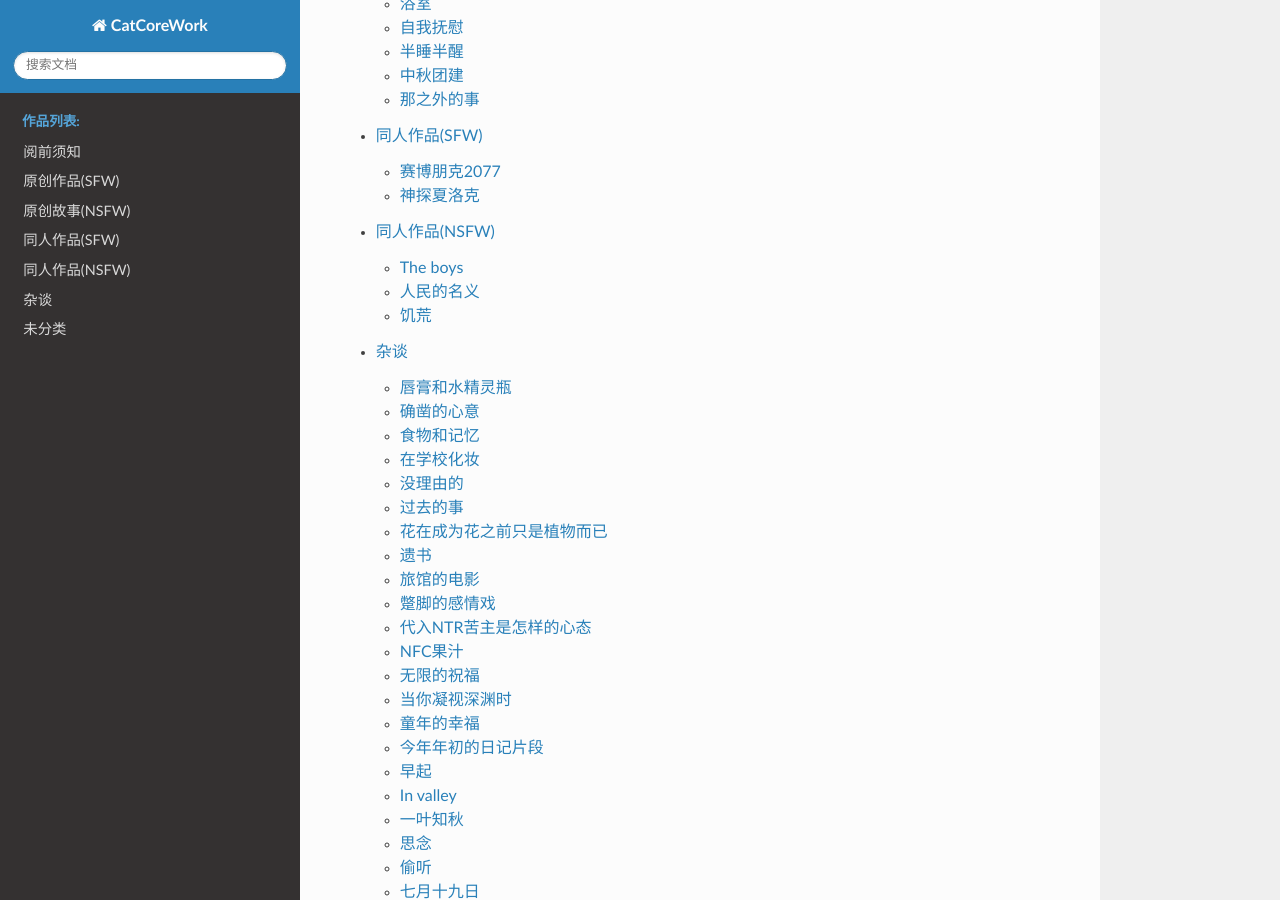
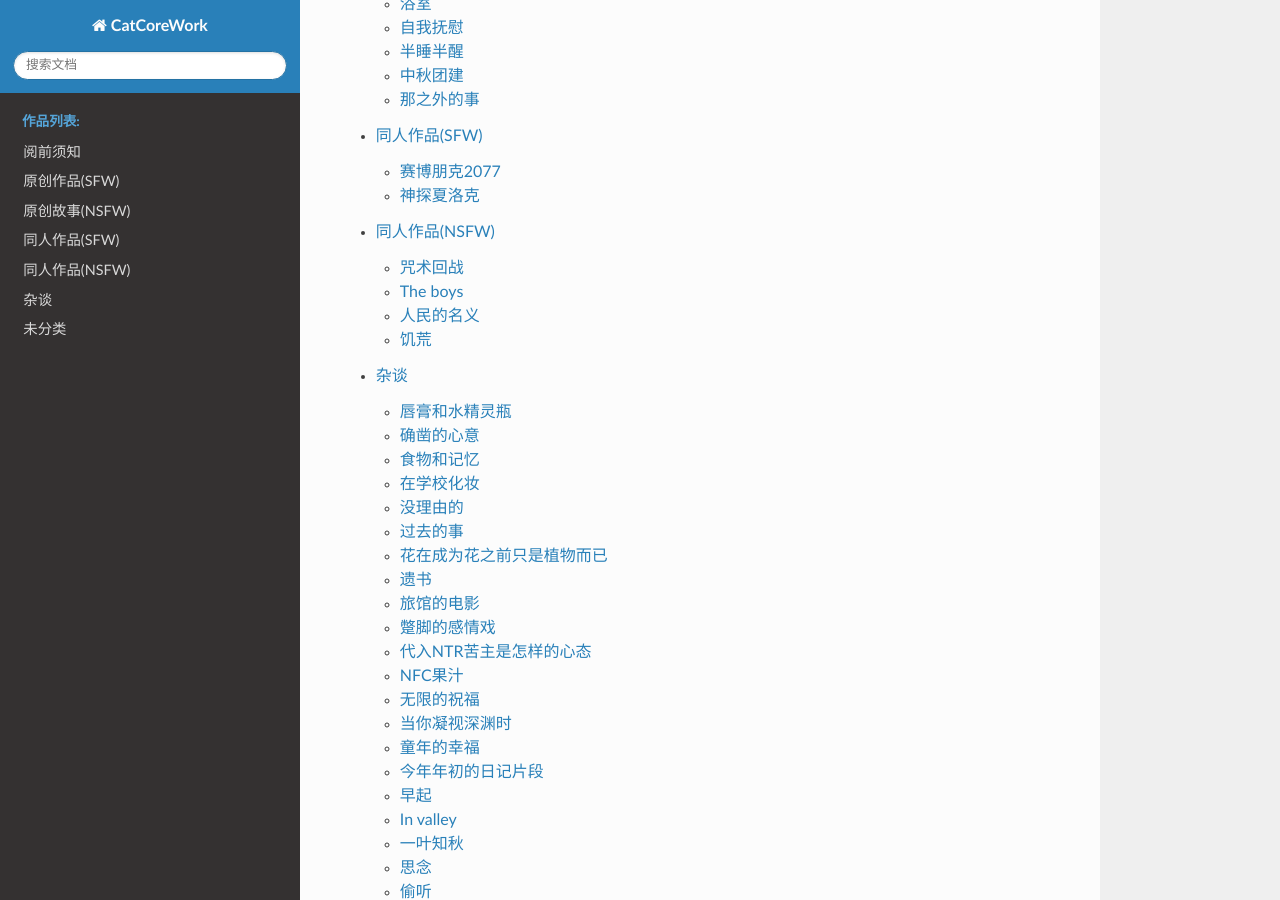
Before and after one commit to nyanyanyanyamii/catCoreWork, a Sphinx documentation site: the page built from source/index.rst, in a window 1280 px wide and 900 px high, scrolled down 788 px. Built offline with Sphinx 7.4.7 and the Read the Docs theme 2.0.0, drawn with Linux system fonts in a browser that asks for light colours.

Commit message:
Add files via upload

```diff
--- a/source/同人作品(NSFW)/index.rst
+++ b/source/同人作品(NSFW)/index.rst
@@ -4,6 +4,7 @@
 .. toctree::
    :maxdepth: 2
 
+   咒术回战/index
    The boys/index
    人民的名义/index
    饥荒/index
```
